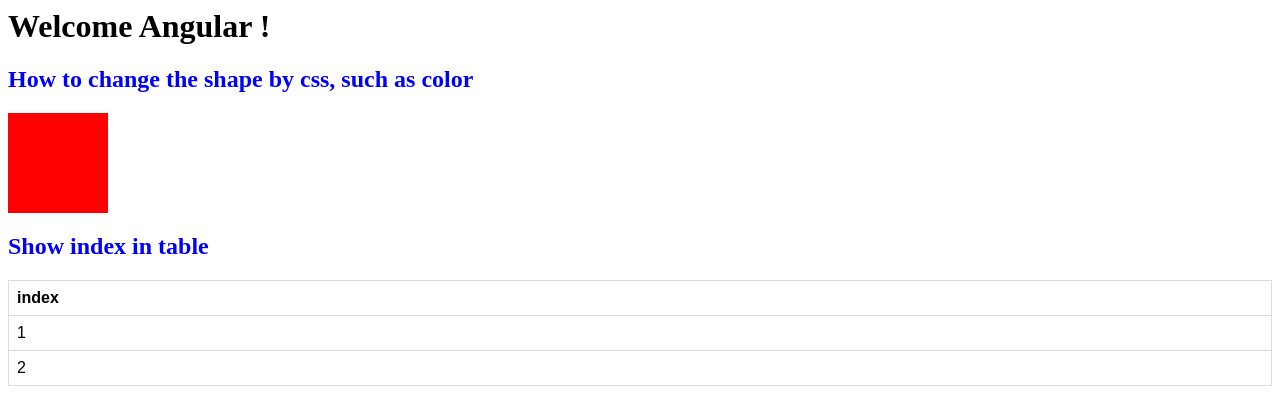
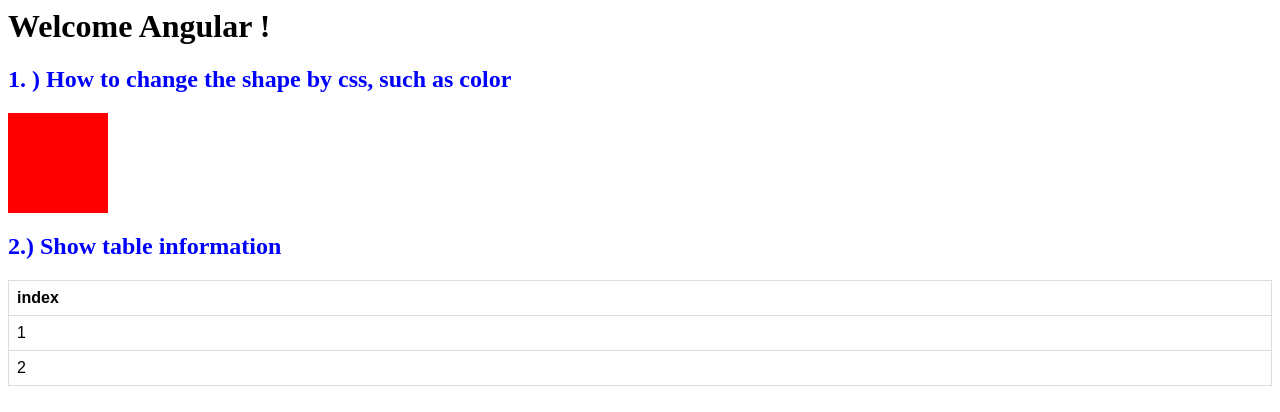
Before and after one commit to helloCode-23/angular-test, an Angular app: page / in a window 1280 px wide. Shown: the top 412 px of the page. Built offline with nearby package versions, Linux system fonts and the light colour scheme.

Commit message:
1 file modified

```diff
--- a/src/myApp.html
+++ b/src/myApp.html
@@ -1,10 +1,10 @@
 <div class="div1">
   <h1>Welcome {{name}} !</h1>
-  <h2>How to change the shape by css, such as color</h2>
+  <h2>1. ) How to change the shape by css, such as color</h2>
   <div #shape id="square"></div>
 </div>
 <div class="div2">
-  <h2 class="fix">Show index in table</h2>
+  <h2 class="fix">2.) Show table information</h2>
   <table>
     <tr>
       <th>index</th>
```
